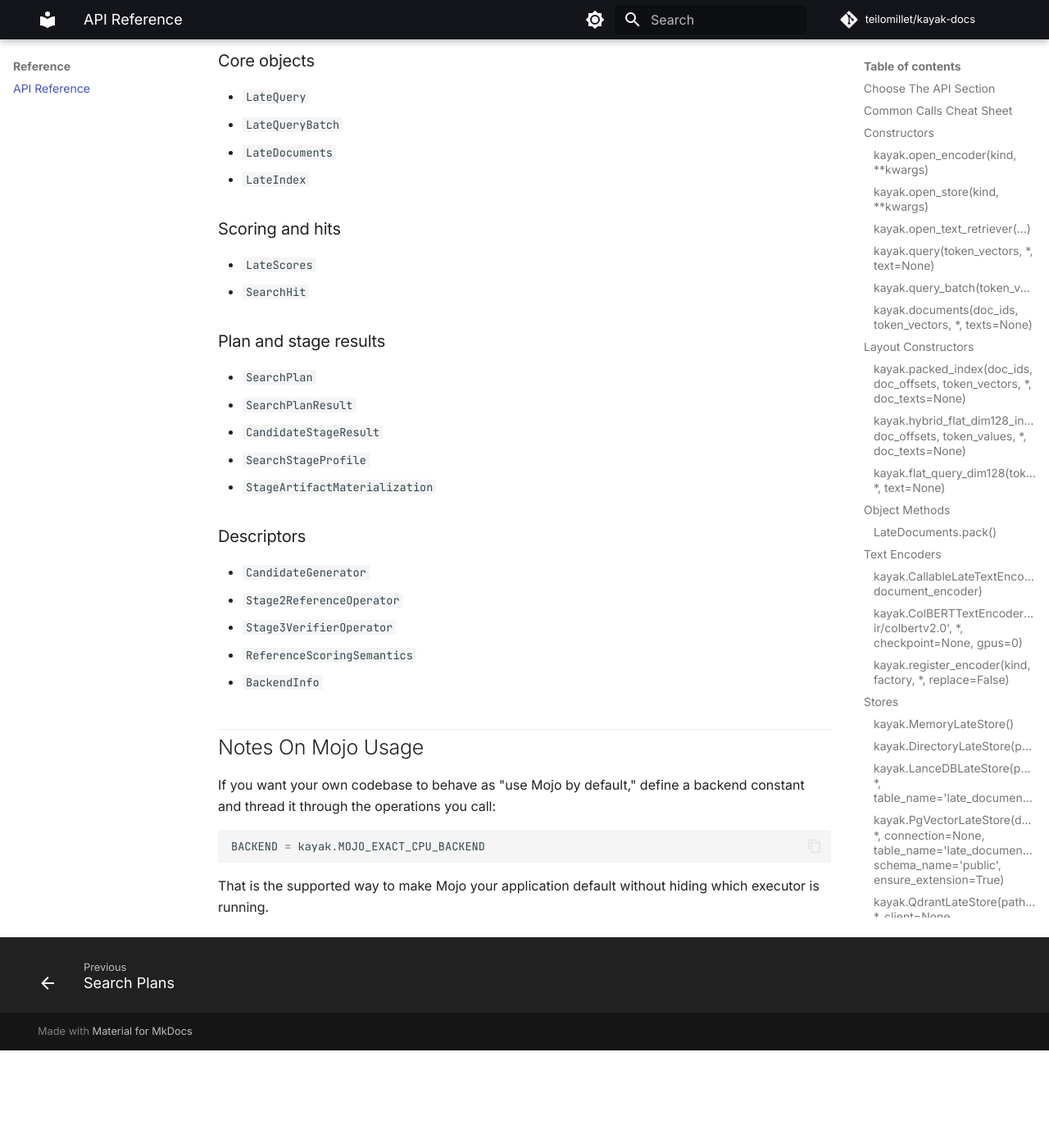
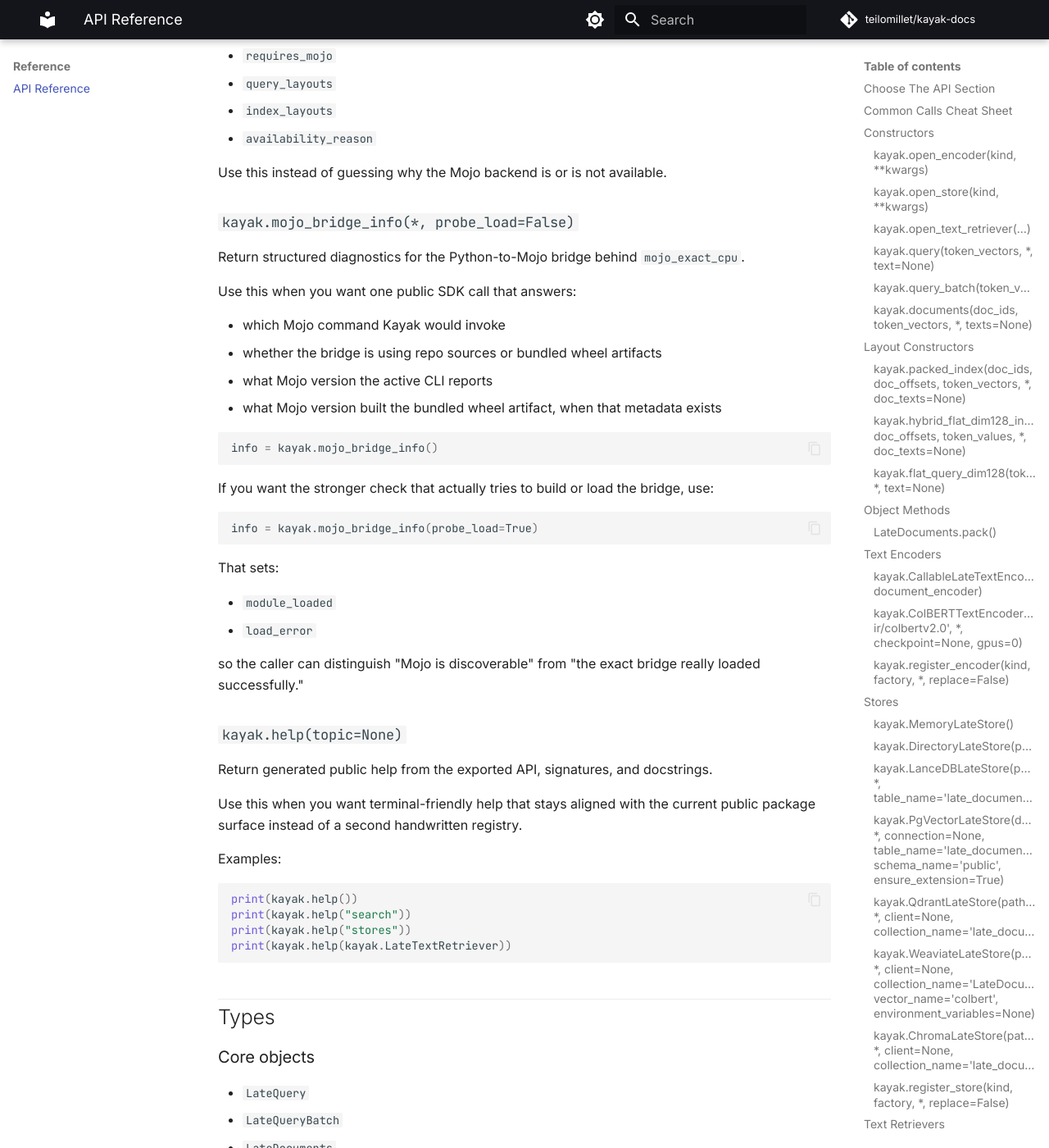
Before and after one commit to teilomillet/kayak-docs, an MkDocs documentation site: the page built from docs/api.md, in a window 1280 px wide and 1400 px high, scrolled down 12230 px. Shown: the whole window at 82% size. Built offline with MkDocs 1.6.1 and Material for MkDocs 9.7.7, drawn with Linux system fonts in a browser that asks for light colours; comment, search, counter and statistics services are not loaded; before the commit the page ends 13511 px from its top, so only the background shows below that; some of the changed text lies outside the part shown.

Commit message:
document python help and mojo bridge diagnostics

````diff
--- a/docs/api.md
+++ b/docs/api.md
@@ -70,6 +70,10 @@ Hosted-engine Python note:
 | keep an existing vector database for storage | `kayak.open_store(...)` + `store.load_index(...)` | [Storage + Search](storage-and-search.md) |
 | run a stage-1 candidate step plus exact rerank | `kayak.document_proxy_search_plan(...)` + `kayak.search_with_plan(...)` | [Search Plans](search-plans.md) |
 | check whether Mojo is actually available | `kayak.available_backends()` + `kayak.backend_info(...)` | [Using the Mojo Backend](mojo-backend.md) |
+| inspect the Python-to-Mojo bridge directly | `kayak.mojo_bridge_info()` | [Installation](installation.md) |
+| get generated terminal help from the public API itself | `kayak.help(...)` | [Installation](installation.md) |
+| look up one retriever method from the REPL | `kayak.help("search_text")` | [Usage Patterns](usage-patterns.md) |
+| use normal Python hover/help in an editor or notebook | `inspect.getdoc(...)` and `inspect.signature(...)` | [Installation](installation.md) |
 
 ## Constructors
 
@@ -498,6 +502,53 @@ Return a `BackendInfo` record with:
 
 Use this instead of guessing why the Mojo backend is or is not available.
 
+### `kayak.mojo_bridge_info(*, probe_load=False)`
+
+Return structured diagnostics for the Python-to-Mojo bridge behind
+`mojo_exact_cpu`.
+
+Use this when you want one public SDK call that answers:
+
+- which Mojo command Kayak would invoke
+- whether the bridge is using repo sources or bundled wheel artifacts
+- what Mojo version the active CLI reports
+- what Mojo version built the bundled wheel artifact, when that metadata exists
+
+```python
+info = kayak.mojo_bridge_info()
+```
+
+If you want the stronger check that actually tries to build or load the bridge,
+use:
+
+```python
+info = kayak.mojo_bridge_info(probe_load=True)
+```
+
+That sets:
+
+- `module_loaded`
+- `load_error`
+
+so the caller can distinguish "Mojo is discoverable" from "the exact bridge
+really loaded successfully."
+
+### `kayak.help(topic=None)`
+
+Return generated public help from the exported API, signatures, and docstrings.
+
+Use this when you want terminal-friendly help that stays aligned with the
+current public package surface instead of a second handwritten registry.
+
+Examples:
+
+```python
+print(kayak.help())
+print(kayak.help("search"))
+print(kayak.help("stores"))
+print(kayak.help(kayak.LateTextRetriever))
+```
+
 ## Types
 
 ### Core objects
````
Also changed, not shown: docs/index.md (+20 -0 lines), docs/installation.md (+33 -0 lines).
